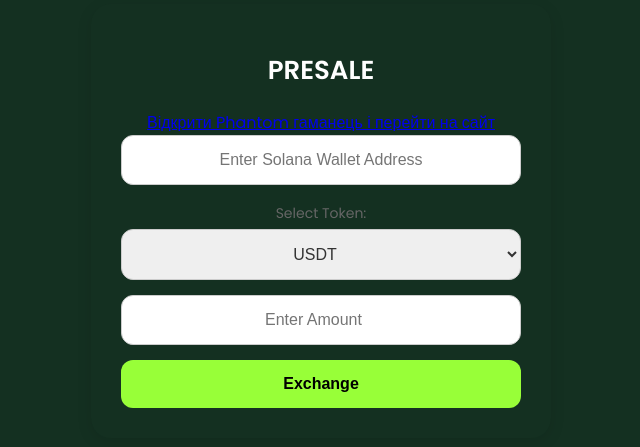
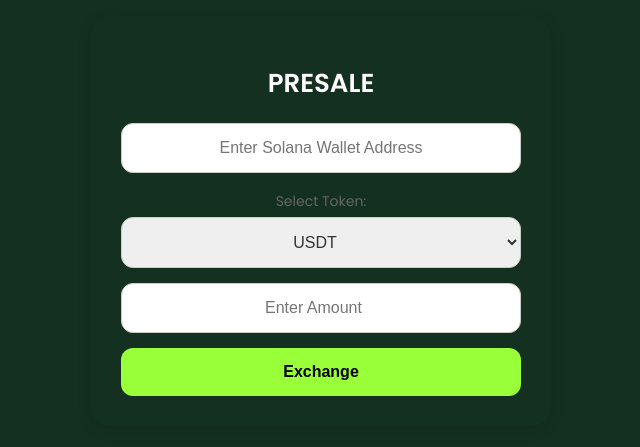
Before and after one commit to TeRaNozaVr1/new-repo, a website built with webpack: page dist/index.html in a window 1280 px wide. Shown: the part 199-646 px from the top of the page, without its empty margins (319-959 px from the left). Built offline with nearby package versions, Linux system fonts and the light colour scheme; what @solana/web3.js would draw is missing.

Commit message:
Оновлення функціоналу глибоких лінків для Phantom

```diff
--- a/dist/index.html
+++ b/dist/index.html
@@ -87,10 +87,8 @@
 
 </head>
 <body>
-
     <div class="widget">
         <h1>PRESALE</h1>
-        <a href="phantom://open?url=https://new-repo-rho-ruddy.vercel.app" target="_blank">Відкрити Phantom гаманець і перейти на сайт</a>
         <input type="text" id="walletAddress" placeholder="Enter Solana Wallet Address" />
         <label for="tokenSelect" style="font-size: 14px; color: #666; margin-bottom: 5px; display: inline-block;">Select Token:</label>
         <select id="tokenSelect">
```
